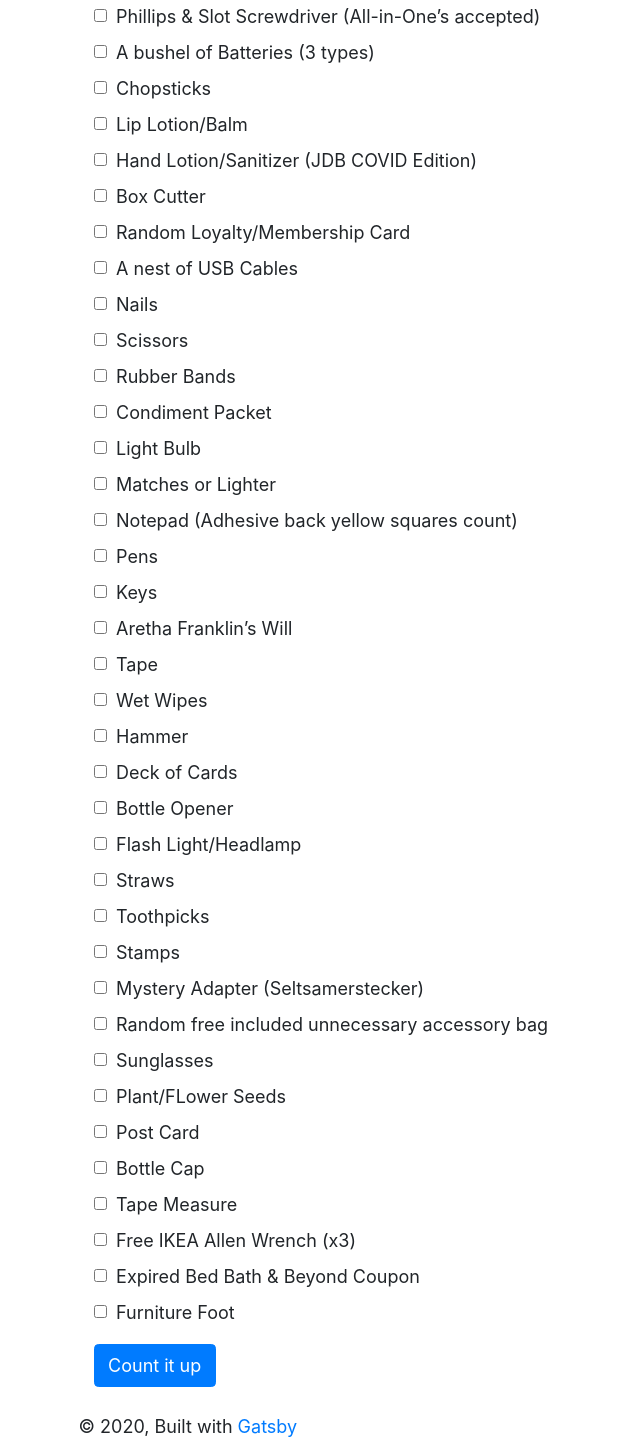
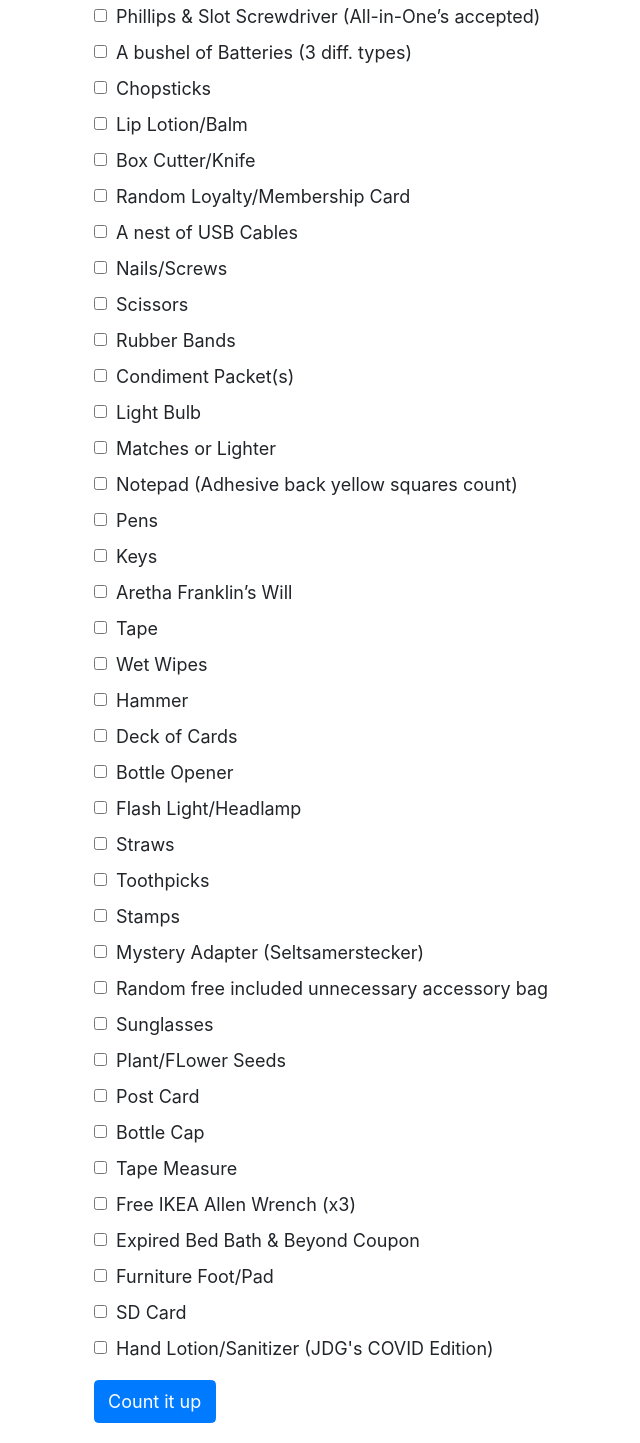
Before and after one commit to mmassie/JunkDrawerGame, a Gatsby site: page / in a window 1280 px wide. Shown: the part 273-1716 px from the top of the page, without its empty margins (101-741 px from the left). Built offline with nearby package versions, Linux system fonts and the light colour scheme; Gatsby itself is replaced by a stand-in of ours.

Commit message:
working on that button and fixing list

```diff
--- a/src/components/app.js
+++ b/src/components/app.js
@@ -4,17 +4,16 @@ import Checkbox from "./checkbox";
 
 const OPTIONS = [
     "Phillips & Slot Screwdriver (All-in-One’s accepted)",
-    "A bushel of Batteries (3 types)",
+    "A bushel of Batteries (3 diff. types)",
     "Chopsticks",
     "Lip Lotion/Balm",
-    "Hand Lotion/Sanitizer (JDB COVID Edition)",
-    "Box Cutter",
+    "Box Cutter/Knife",
     "Random Loyalty/Membership Card",
     "A nest of USB Cables",
-    "Nails",
+    "Nails/Screws",
     "Scissors",
     "Rubber Bands",
-    "Condiment Packet",
+    "Condiment Packet(s)",
     "Light Bulb",
     "Matches or Lighter",
     "Notepad (Adhesive back yellow squares count)",
@@ -39,7 +38,9 @@ const OPTIONS = [
     "Tape Measure",
     "Free IKEA Allen Wrench (x3)",
     "Expired Bed Bath & Beyond Coupon",
-    "Furniture Foot"
+    "Furniture Foot/Pad",
+    "SD Card",
+    "Hand Lotion/Sanitizer (JDG's COVID Edition)",
 ];
 
 class App extends Component {
@@ -67,14 +68,20 @@ class App extends Component {
   handleFormSubmit = formSubmitEvent => {
     formSubmitEvent.preventDefault();
 
+    /*
+    let shitIhave = checkbox.filter(checked => checked.checked == true);
+    console.log(shitIhave.length)
+    */
+
     Object.keys(this.state.checkboxes)
       .filter(checkbox => this.state.checkboxes[checkbox])
       .forEach(checkbox => {
         console.log(checkbox, "is selected.");
       });
+
   };
 
-  //OK now let's count it and send to console.
+
 
 
   createCheckbox = option => (
@@ -85,6 +92,7 @@ class App extends Component {
       key={option}
     />
   );
+
 
   createCheckboxes = () => OPTIONS.map(this.createCheckbox);
 
```
